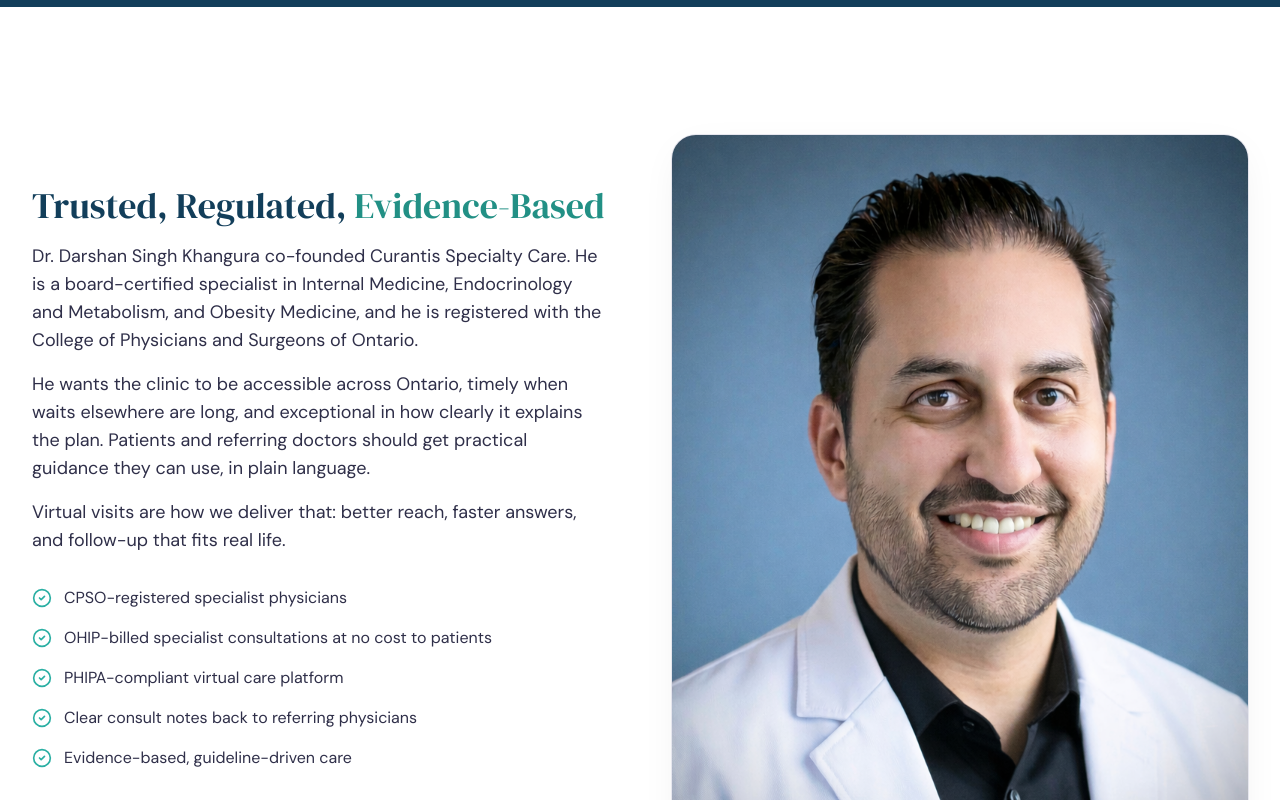
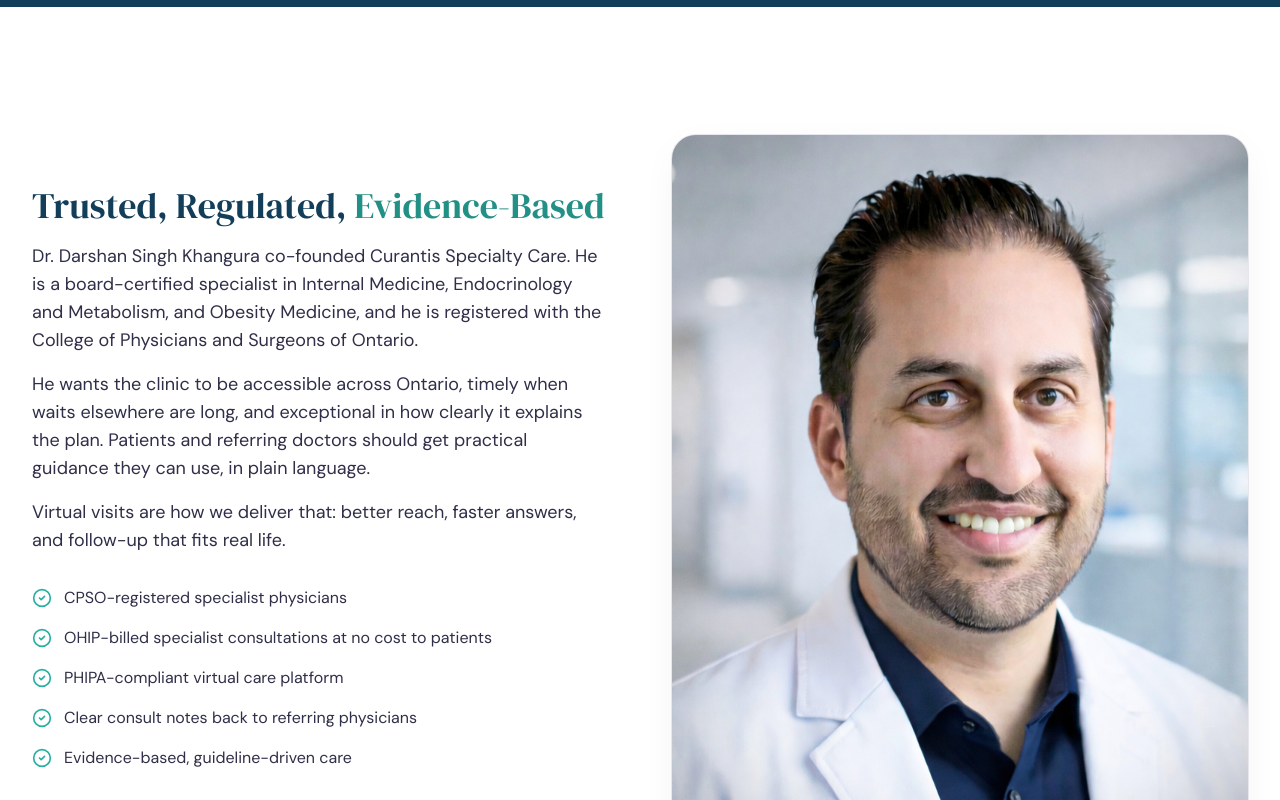
Before and after one commit to darshankhanguramd-netizen/Curantis-Website, a Next.js app: page / in a window 1280 px wide. Shown: the part 3520-4320 px from the top of the page. Built offline with nearby package versions, Linux system fonts and the light colour scheme.

Commit message:
Homepage: update bottom image to founder-home, restore team/about photo

```diff
--- a/app/page.tsx
+++ b/app/page.tsx
@@ -355,7 +355,7 @@
             <div className="relative w-full max-w-md mx-auto lg:max-w-none lg:mx-0">
               <div className="relative aspect-[3/4] w-full rounded-2xl sm:rounded-3xl overflow-hidden bg-navy-100 shadow-soft-lg ring-1 ring-navy-100/80">
                 <Image
-                  src="/images/team/dr-khangura.png"
+                  src="/images/team/founder-home.png"
                   alt="Dr. Darshan Singh Khangura, co-founder and Medical Director"
                   fill
                   className="object-cover object-top"
```
Also changed, not shown: public/images/team/founder-home.png (added).
